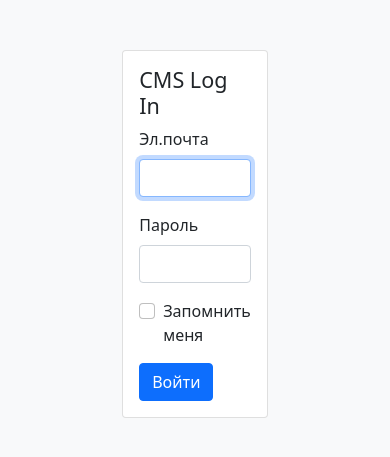
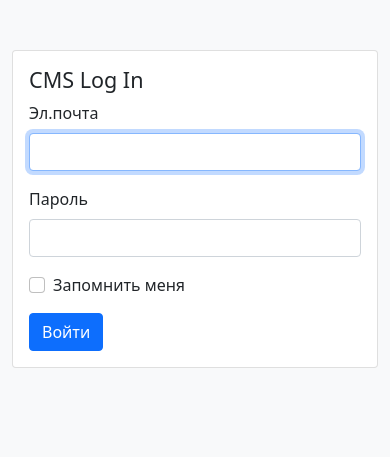
Before and after one commit to andreylaptiev/kinocms, a Django app: page /users/login/ in a window 390 px wide. Shown: the top 457 px of the page. Run offline with Django 3.2, Linux system fonts and the light colour scheme; some libraries are stand-ins or nearby versions.

Commit message:
Made page responsive. Improved html structure.

```diff
--- a/kinocms/users/templates/users/login.html
+++ b/kinocms/users/templates/users/login.html
@@ -17,43 +17,37 @@
     </style>
   </head>
   <body>
-
     <div class="container">
-      <div class="row">
-        <div class="col"></div>
-        <div class="col" style="margin-top: 50px;">
+      <div class="row justify-content-center" style="margin-top: 50px;">
+        <div class="col-sm-4">
           <div class="card">
             <div class="card-body">
               <h4 class="card-title">CMS Log In</h4>
               <form action="{% url 'login_user' %}" method="post">
                 {% csrf_token %}
-                <div class="mb-3">
-
+                <div>
                   {% for f in form %}
                   <label for="{{ f.id_for_label }}" class="form-label">{{ f.label }}</label>
                     <p>
                       {{ f }}
                     </p>
-                    <div>
-                      {{ f.errors }}
-                    </div>
                   {% endfor %}
 
                   {% if request.GET.next %}
                     <input type="hidden" name="next" value ="{{ request.GET.next }}">
                   {% endif %}
-
                 </div>
                 <div class="mb-3 form-check">
-                  <input type="checkbox" class="form-check-input" id="exampleCheck1">
-                  <label class="form-check-label" for="exampleCheck1">Запомнить меня</label>
+                  <input type="checkbox" class="form-check-input" id="remember-me-checkbox">
+                  <label class="form-check-label" for="remember-me-checkbox">Запомнить меня</label>
                 </div>
-                <button type="submit" class="btn btn-primary">Войти</button>
+                <div>
+                  <button type="submit" class="btn btn-primary">Войти</button>
+                </div>
               </form>
             </div>
           </div>
         </div>
-        <div class="col"></div>
       </div>
     </div>
     <script src="{% static 'users/js/bootstrap.bundle.min.js' %}" integrity="sha384-ka7Sk0Gln4gmtz2MlQnikT1wXgYsOg+OMhuP+IlRH9sENBO0LRn5q+8nbTov4+1p" crossorigin="anonymous"></script>
```
